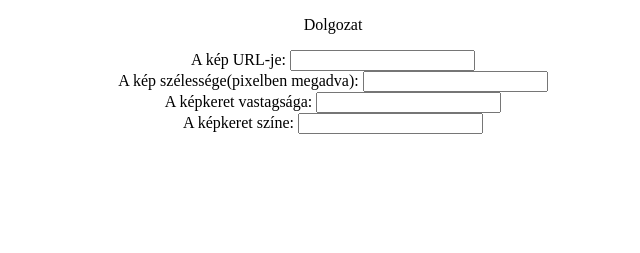
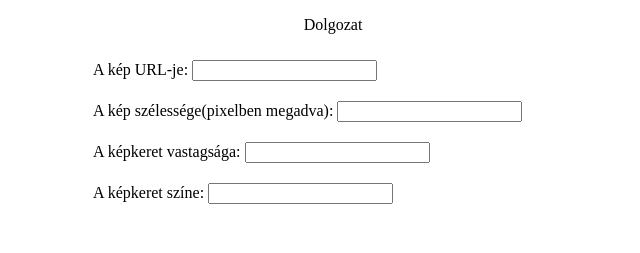
Before and after one commit to KlementSzabolcs1/09.28Backend-Frontend.Dolgozat, a website built with webpack: page dist/index.html in a window 1280 px wide. Shown: the whole page, without its empty margins (307-947 px from the left). Built offline with nearby package versions, Linux system fonts and the light colour scheme.

Commit message:
HTML és CSS kész 2

```diff
--- a/src/index.js
+++ b/src/index.js
@@ -1 +1,3 @@
 import './style.css';
+import 'bootstrap/js/dist/util';
+import 'bootstrap/js/dist/dropdown';
--- a/src/style.css
+++ b/src/style.css
@@ -1,14 +1,21 @@
 body {
+
     width: 500px;
-    text-align: center;
     margin: auto;
 
 }
 .container-fluid {
+
+    margin: auto;
+}
+.kezdo {
     text-align: center;
-    margin: auto;
 }
 .row {
     margin: auto;
-    text-align: center;
+
 }
+.col-md-12 {
+    padding: 10px;
+    margin: auto;
+}
```
Also changed, not shown: cicakep.jpeg (deleted), dist/index.html.
